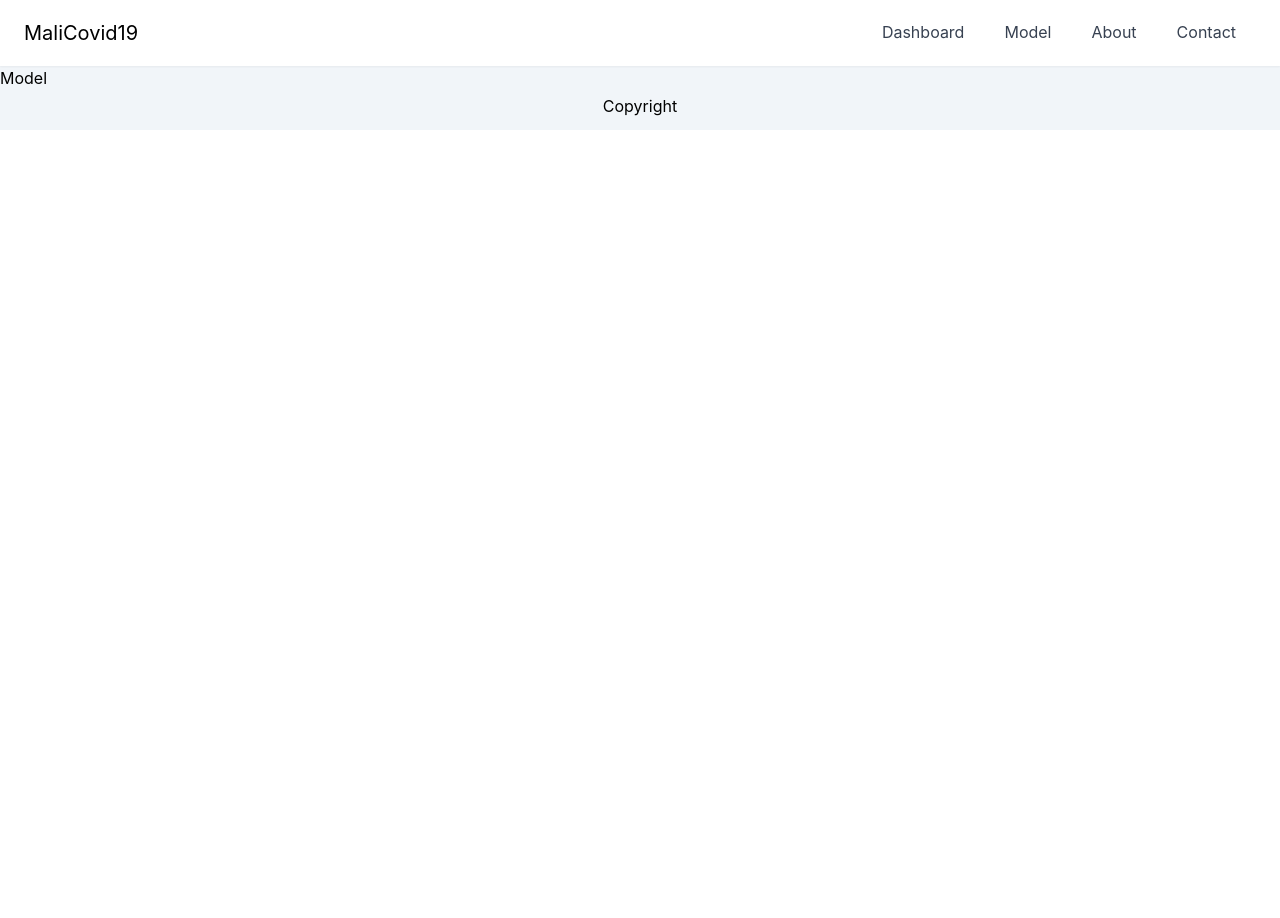
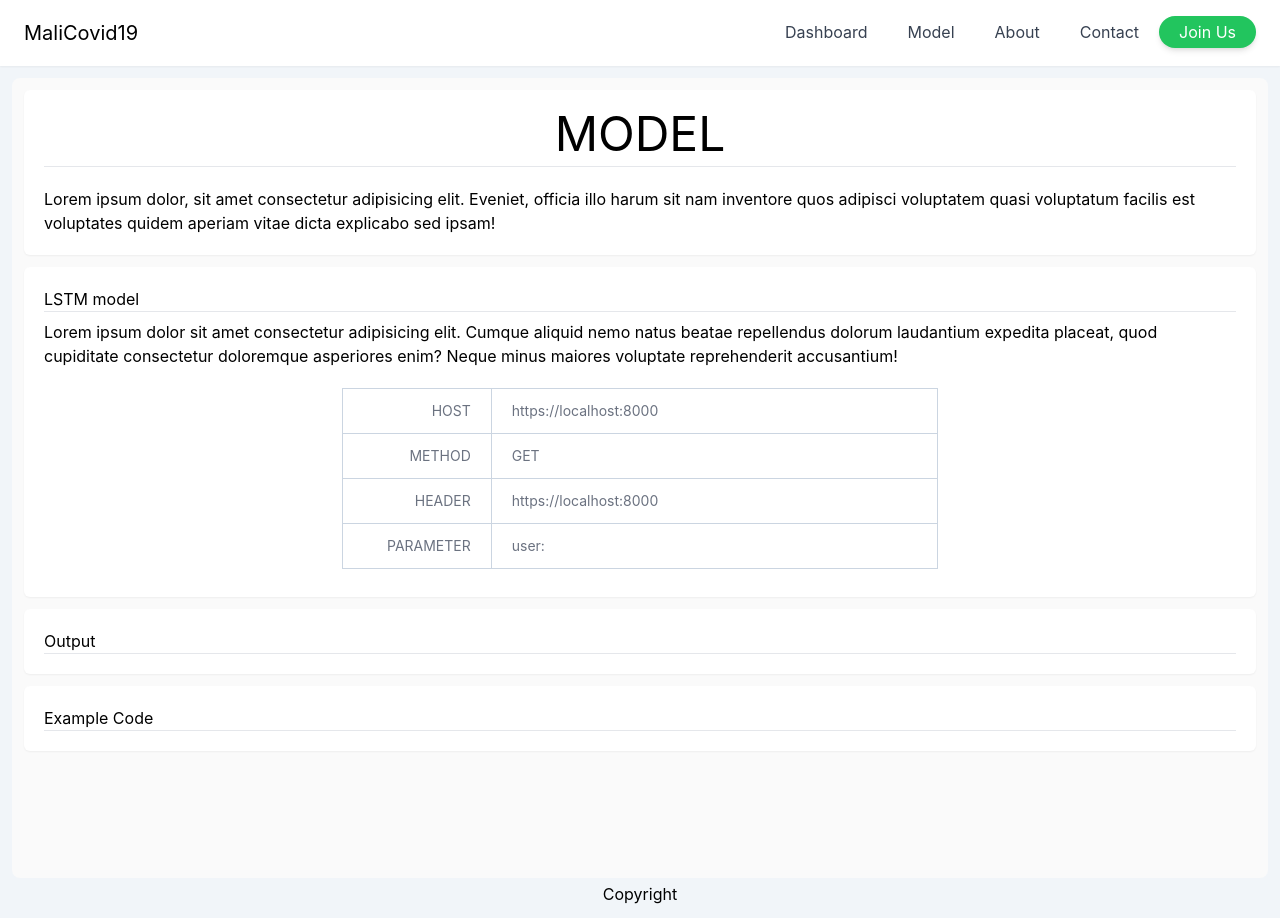
Before and after one commit to ribbinpo/malicovid19-web, a Next.js app: page /model in a window 1280 px wide. Before the commit the page ends 800 px from the top, so only its background shows below. Built offline with nearby package versions, Linux system fonts and the light colour scheme.

Commit message:
Design structure in each page and add line button in Navbar

```diff
--- a/components/NavBar.tsx
+++ b/components/NavBar.tsx
@@ -15,6 +15,7 @@ const NavBar = () =>{
                         <li className="px-5 py-1 border-b-2 border-white hover:border-b-indigo-300 hover:text-indigo-500 cursor-pointer select-none"><Link href="/model"><a>Model</a></Link></li>
                         <li className="px-5 py-1 border-b-2 border-white hover:border-b-indigo-300 hover:text-indigo-500 cursor-pointer select-none"><Link href="/about"><a>About</a></Link></li>
                         <li className="px-5 py-1 border-b-2 border-white hover:border-b-indigo-300 hover:text-indigo-500 cursor-pointer select-none"><Link href="/contact"><a>Contact</a></Link></li>
+                        <Link href="https://line.me/ti/p/@232supas"><a><li className="px-5 py-1 rounded-full bg-green-500 text-white shadow-md cursor-pointer select-none hover:bg-green-600 ">Join Us</li></a></Link>
                     </ul>
                 </div>
             </div>
--- a/pages/about.tsx
+++ b/pages/about.tsx
@@ -1,7 +1,17 @@
 const about = ()=>{
     return(
-        <div>
-            <h1>About</h1>
+        <div className="bg-zinc-50 rounded-lg h-screen text-center mx-3 mt-3 p-3">
+            {/* <div className="my-5">About</div> */}
+            <div className="bg-white shadow-sm rounded-md p-5 mb-3">
+                <div className="text-5xl mb-2">ABOUT US</div>
+                <hr className="mb-5" />
+                <p>
+                    Lorem ipsum dolor, sit amet consectetur adipisicing elit. Eveniet, officia illo harum sit nam inventore quos adipisci voluptatem quasi voluptatum facilis est voluptates quidem aperiam vitae dicta explicabo sed ipsam!
+                </p>
+            </div>
+            <div className="bg-white shadow-sm rounded-md p-5">
+                Ecosystem Image
+            </div>
         </div>
     );
 }
--- a/pages/contact.tsx
+++ b/pages/contact.tsx
@@ -1,7 +1,28 @@
 const contact = ()=>{
     return(
-        <div>
-            <h1>Contact</h1>
+        <div className="bg-zinc-50 rounded-lg h-screen text-center mx-3 mt-3 p-3">
+            <div className="bg-white shadow-sm rounded-md p-5 mb-3">
+                <div className="text-5xl mb-2">CONTACT US</div>
+                <hr className="mb-5" />
+                <div className="grid grid-cols-2 gap-4">
+                    <div className="col-auto bg-blue-400">
+                        <div>
+                            ADDRESS
+                        </div>
+                        <div>
+                            EMAIL
+                        </div>
+                        <div>
+                            PHONE
+                        </div>
+                    </div>
+                    <div className="col-auto bg-blue-500">
+                        <div>
+                            form
+                        </div>
+                    </div>
+                </div>
+            </div>
         </div>
     );
 }
--- a/pages/model.tsx
+++ b/pages/model.tsx
@@ -1,6 +1,50 @@
 const model = () =>{
     return (
-        <div>Model</div>
+        <div className="bg-zinc-50 rounded-lg h-screen mx-3 mt-3 p-3">
+        <div className="bg-white shadow-sm rounded-md p-5 mb-3">
+            <div className="text-5xl mb-2 text-center">MODEL</div>
+            <hr className="mb-5" />
+            <p>
+                Lorem ipsum dolor, sit amet consectetur adipisicing elit. Eveniet, officia illo harum sit nam inventore quos adipisci voluptatem quasi voluptatum facilis est voluptates quidem aperiam vitae dicta explicabo sed ipsam!
+            </p>
+        </div>
+        <div className="bg-white shadow-sm rounded-md p-5 mb-3">
+            LSTM model
+            <hr className="mb-2" />
+            <p>Lorem ipsum dolor sit amet consectetur adipisicing elit. Cumque aliquid nemo natus beatae repellendus dolorum laudantium expedita placeat, quod cupiditate consectetur doloremque asperiores enim? Neque minus maiores voluptate reprehenderit accusantium!</p>
+            <div className="d-flex flex justify-center mb-2 mt-5 ">
+                <table className=" w-6/12 text-sm text-left text-gray-500 dark:text-gray-400">
+                    <tbody>
+                        <tr className="bg-white border-b dark:bg-gray-800 dark:border-gray-700 hover:bg-gray-50 dark:hover:bg-gray-600">
+                            <td className="border border-slate-300 px-5 py-3 text-right w-1/4">HOST</td>
+                            <td className="border border-slate-300 px-5 py-3">https://localhost:8000</td>
+                        </tr>
+                        <tr className="bg-white border-b dark:bg-gray-800 dark:border-gray-700 hover:bg-gray-50 dark:hover:bg-gray-600">
+                            <td className="border border-slate-300 px-5 py-3 text-right">METHOD</td>
+                            <td className="border border-slate-300 px-5 py-3">GET</td>
+                        </tr>
+                        <tr className="bg-white border-b dark:bg-gray-800 dark:border-gray-700 hover:bg-gray-50 dark:hover:bg-gray-600">
+                            <td className="border border-slate-300 px-5 py-3 text-right">HEADER</td>
+                            <td className="border border-slate-300 px-5 py-3">https://localhost:8000</td>
+                        </tr>
+                        <tr className="bg-white border-b dark:bg-gray-800 dark:border-gray-700 hover:bg-gray-50 dark:hover:bg-gray-600">
+                            <td className="border border-slate-300 px-5 py-3 text-right">PARAMETER</td>
+                            <td className="border border-slate-300 px-5 py-3">user: </td>
+                        </tr>
+                    </tbody>
+                </table>
+            </div>
+
+        </div>
+        <div className="bg-white shadow-sm rounded-md p-5 mb-3">
+            Output
+            <hr />
+        </div>
+        <div className="bg-white shadow-sm rounded-md p-5">
+            Example Code
+            <hr />
+        </div>
+    </div>
     )
 }
 export default model
```
